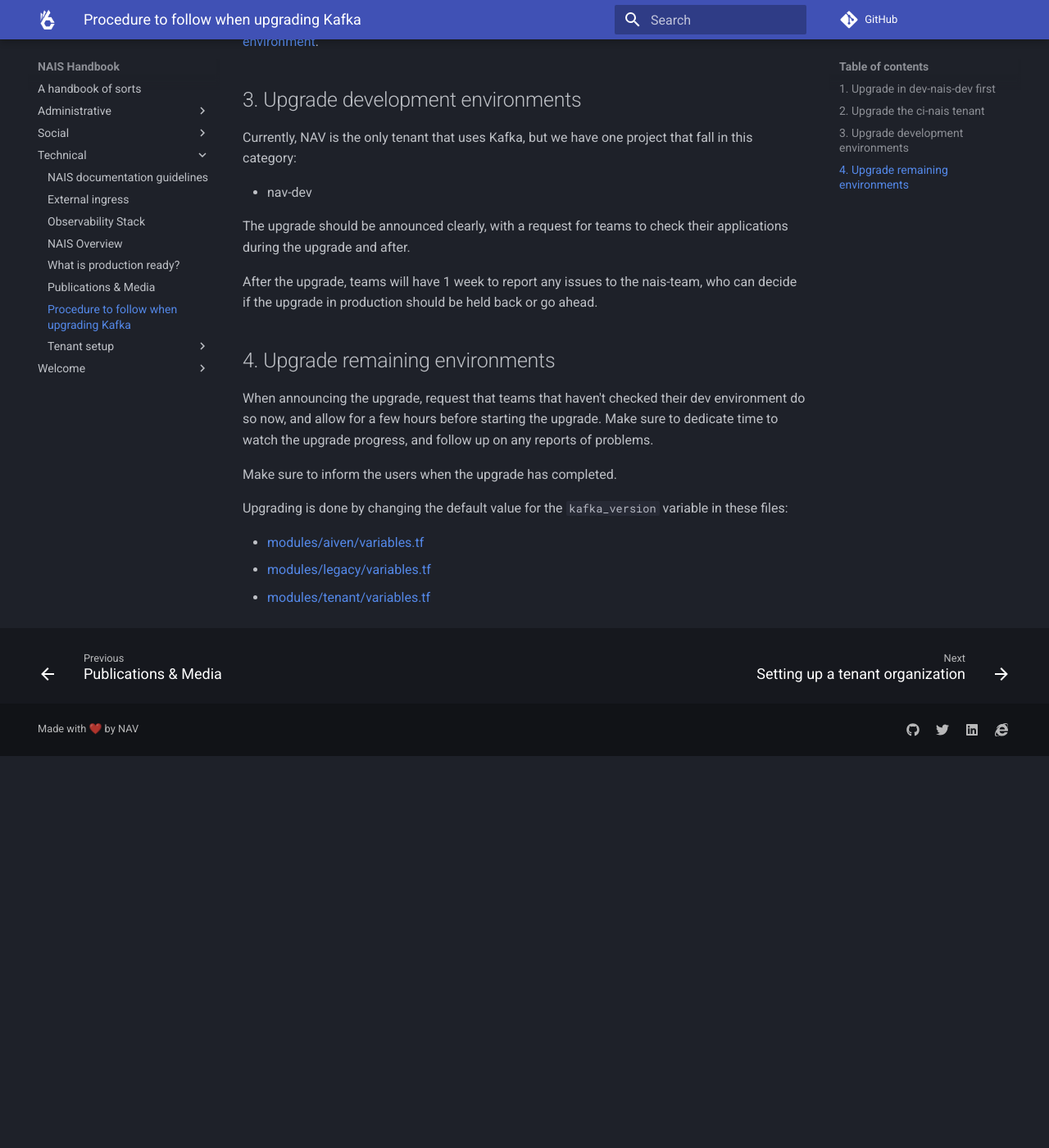
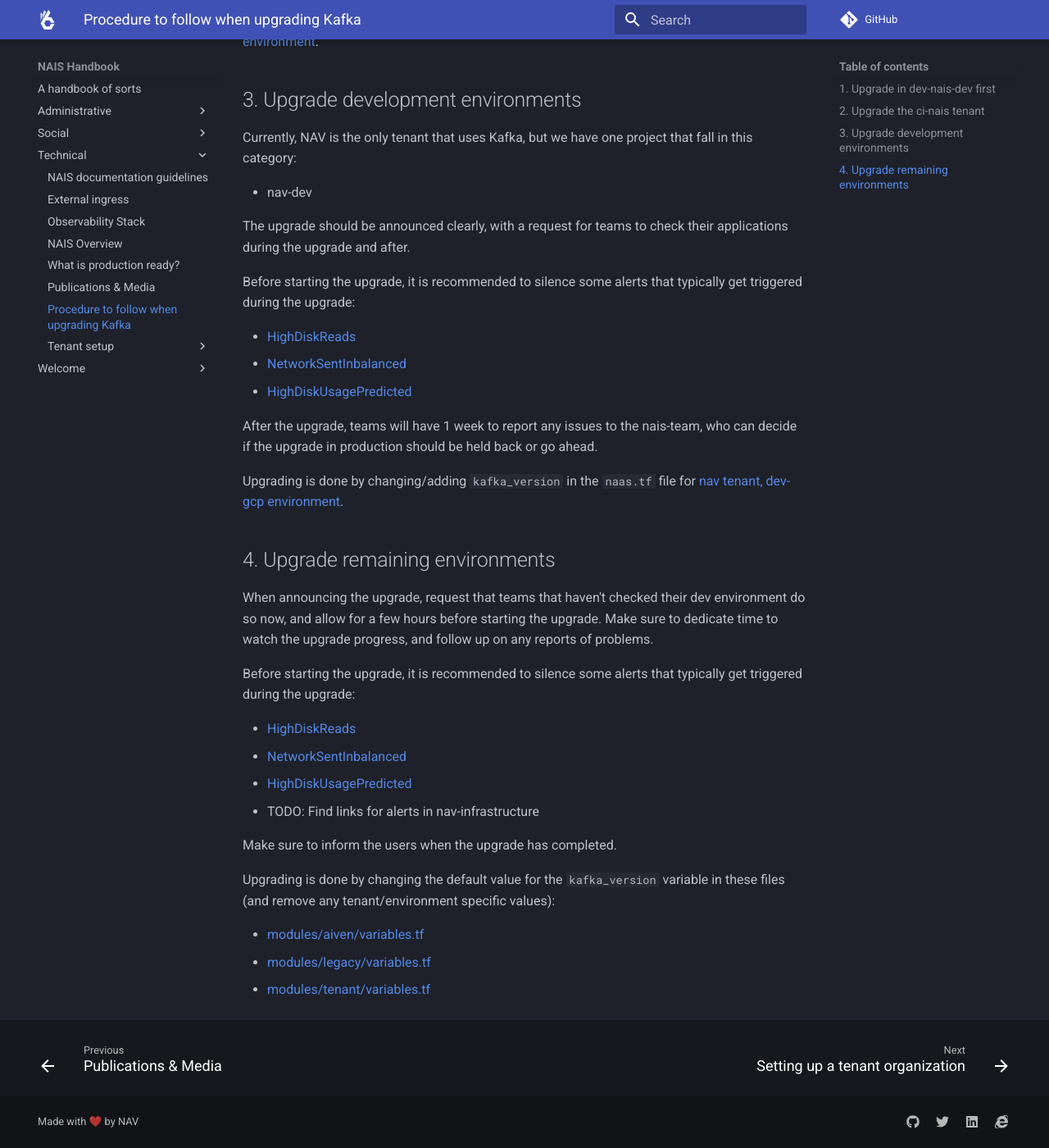
Before and after one commit to nais/handbook, an MkDocs documentation site: the page built from docs/technical/upgrading-kafka.md, in a window 1280 px wide and 1400 px high, scrolled down 957 px. Shown: the whole window at 82% size. Built offline with MkDocs 1.6.1 and Material for MkDocs 9.7.7, drawn with Linux system fonts in a browser that asks for light colours; comment, search, counter and statistics services are not loaded; before the commit the page ends 1879 px from its top, so only the background shows below that.

Commit message:
Add note about silencing alerts before kafka upgrade

```diff
--- a/docs/technical/upgrading-kafka.md
+++ b/docs/technical/upgrading-kafka.md
@@ -38,10 +38,15 @@
 
 The upgrade should be announced clearly, with a request for teams to check their applications during the upgrade and after.
 
+Before starting the upgrade, it is recommended to silence some alerts that typically get triggered during the upgrade:
+
+* [HighDiskReads](https://nais-alertmanager.dev-gcp.nav.cloud.nais.io/#/silences/new?filter=%7Bservice%3D%22nav-dev-kafka%22%2C%20tenant%3D%22nav%22%2C%20alertname%3D%22HighDiskReads%22%7D)
+* [NetworkSentInbalanced](https://nais-alertmanager.dev-gcp.nav.cloud.nais.io/#/silences/new?filter=%7Bservice%3D%22nav-dev-kafka%22%2C%20tenant%3D%22nav%22%2C%20alertname%3D%22NetworkSentInbalanced%22%7D)
+* [HighDiskUsagePredicted](https://nais-alertmanager.dev-gcp.nav.cloud.nais.io/#/silences/new?filter=%7Bservice%3D%22nav-dev-kafka%22%2C%20tenant%3D%22nav%22%2C%20alertname%3D%22HighDiskUsagePredicted%22%7D)
+
 After the upgrade, teams will have 1 week to report any issues to the nais-team, who can decide if the upgrade in production should be held back or go ahead.
 
-<!-- Upgrading is done by changing `kafka_version` in the `naas.tf` file for nav tenant, dev environment. -->
-<!-- TODO: https://github.com/nais/nais-terraform-modules/blob/main/tenants/nav/naas.tf -->
+Upgrading is done by changing/adding `kafka_version` in the `naas.tf` file for [nav tenant, dev-gcp environment](https://github.com/nais/nais-terraform-modules/blob/main/tenants/nav/naas.tf).
 
 
 ## 4. Upgrade remaining environments
@@ -49,9 +54,16 @@
 When announcing the upgrade, request that teams that haven't checked their dev environment do so now, and allow for a few hours before starting the upgrade.
 Make sure to dedicate time to watch the upgrade progress, and follow up on any reports of problems.
 
+Before starting the upgrade, it is recommended to silence some alerts that typically get triggered during the upgrade:
+
+* [HighDiskReads](https://nais-alertmanager.prod-gcp.nav.cloud.nais.io/#/silences/new?filter=%7Bservice%3D%22nav-prod-kafka%22%2C%20tenant%3D%22nav%22%2C%20alertname%3D%22HighDiskReads%22%7D)
+* [NetworkSentInbalanced](https://nais-alertmanager.prod-gcp.nav.cloud.nais.io/#/silences/new?filter=%7Bservice%3D%22nav-prod-kafka%22%2C%20tenant%3D%22nav%22%2C%20alertname%3D%22NetworkSentInbalanced%22%7D)
+* [HighDiskUsagePredicted](https://nais-alertmanager.prod-gcp.nav.cloud.nais.io/#/silences/new?filter=%7Bservice%3D%22nav-prod-kafka%22%2C%20tenant%3D%22nav%22%2C%20alertname%3D%22HighDiskUsagePredicted%22%7D)
+* TODO: Find links for alerts in nav-infrastructure
+
 Make sure to inform the users when the upgrade has completed.
 
-Upgrading is done by changing the default value for the `kafka_version` variable in these files:
+Upgrading is done by changing the default value for the `kafka_version` variable in these files (and remove any tenant/environment specific values):
 
 * [modules/aiven/variables.tf](https://github.com/nais/nais-terraform-modules/blob/main/modules/aiven/variables.tf)
 * [modules/legacy/variables.tf](https://github.com/nais/nais-terraform-modules/blob/main/modules/legacy/variables.tf)
```
